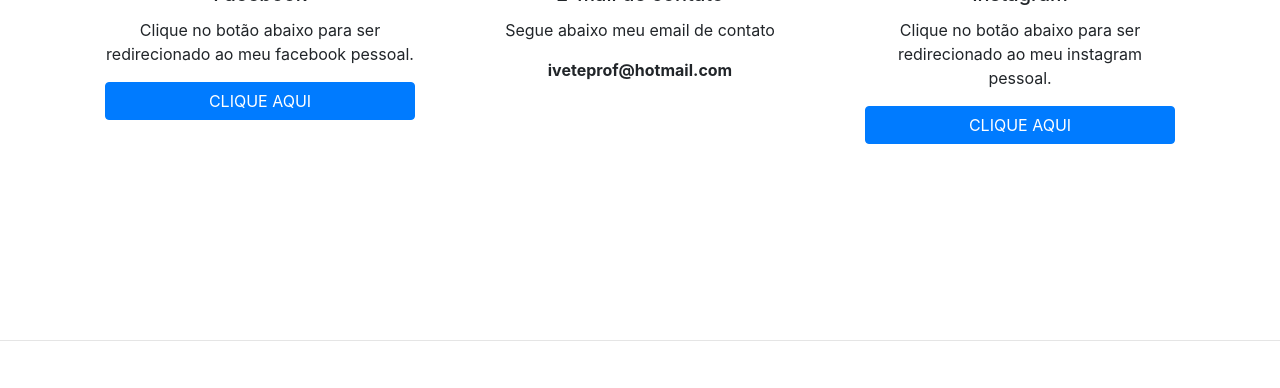
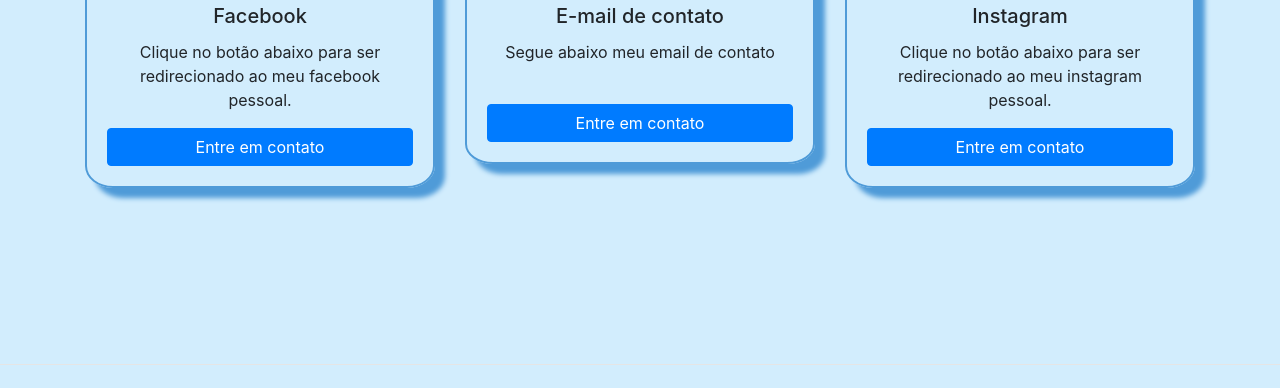
Before and after one commit to V3nsk/web-projeto-extens-o, a plain HTML site: page index.html in a window 1280 px wide. Shown: the part 2571-2959 px from the top of the page. Drawn offline with nearby package versions, Linux system fonts and the light colour scheme.

Commit message:
Estilização de algumas seções

```diff
--- a/css/style.css
+++ b/css/style.css
@@ -7,6 +7,7 @@
     --branco:#ffffff;
     --cinza-claro:#e7eff7;
     --nova-cor:#4f9bd8;
+    --bg-color: rgb(210, 237, 253);
 
 }
 
@@ -40,6 +41,7 @@
 }
 body {
     padding-top: 70px; /* Ajuste conforme a altura real do header */
+    background-color: var(--bg-color);
 }
 
 .nav-link {
@@ -133,16 +135,37 @@
     display: flex;
     justify-content: center;
     align-items: center;
+    padding-top: 20px;
+
+
 }
 
 #contato{
     padding: 80px 0;
     border-bottom: 1px solid #e5e5e5;
+    background-color: var(--bg-color);
 }
 
 #alg{
     display: flex;
     justify-content: center;
+
+}
+
+#contato  .card{
+    background-color: transparent;
+    border-radius: 8%;
+    border-color: var(--azul);
+    -webkit-box-shadow: 10px 10px 5px 0px rgba(0,0,0,0.75);
+    -moz-box-shadow: 10px 10px 5px 0px rgba(0,0,0,0.75);
+    box-shadow: 10px 10px 5px 0px var(--azul);
+}
+
+.card{
+    overflow-y: hidden;
+    background-color: transparent;
+    border-radius: 8%;
+    border-color: var(--azul);
 
 }
 
--- a/index.html
+++ b/index.html
@@ -204,7 +204,7 @@
             </div>
             <div class="row">
                 <div class=" d-flex justify-content-center col-12 ">
-                    <a href="/html/dogs.html" id="alg" class="btn btn-primary verde ">Mais doguinhos</a>
+                    <a href="/html/dogs.html" id="alg" class="btn btn-primary verde ">Mais pets</a>
 
                 </div>
             </div>
@@ -217,37 +217,36 @@
         <div class="container mb-5">
             <div class="row">
                 <h1 class="text-center mt-3">Ajude você também</h1>
-
-
                 <div class="col-4">
-                    <div class="card border-0 mt-5 mb-5 ">
+                    <div class="card border-2 mt-5 mb-5 ">
                         <i class="bi bi-facebook text-primary ms-3"></i>
                         <div class="card-body">
                             <h5 class="card-title text-center">Facebook</h5>
                             <p class="card-text  text-center" id="p">Clique no botão abaixo para ser redirecionado ao meu facebook pessoal.</p>
-                            <a href="https://www.facebook.com/ivete.nogacz" id="alg" class="btn btn-primary verde">CLIQUE AQUI</a>
+                            <a href="https://www.facebook.com/ivete.nogacz" id="alg" class="btn btn-primary verde">Entre em contato</a>
                         </div>
                     </div>
                 </div>
 
                 <div class="col-4">
-                    <div class="card border-0 mt-5 mb-5 ">
+                    <div class="card border-2 mt-5 mb-5 ">
                         <i class="bi bi-envelope text-primary ms-3"></i>
                         <div class="card-body">
                             <h5 class="card-title text-center">E-mail de contato</h5>
-                            <p class="card-text  text-center ">Segue abaixo meu email de contato</p>
-                            <p class="card-text  text-center"><strong>iveteprof@hotmail.com</strong></p>
+                            <p class="card-text  text-center ">Segue abaixo meu email de contato </p>
+                            <br>
+                            <a href="malito:iveteprof@hotmail.com" id="alg" class="btn btn-primary verde">Entre em contato</a>
                         </div>
                     </div>
                 </div>
 
                 <div class="col-4">
-                    <div class="card border-0 mt-5 mb-5">
+                    <div class="card border-2 mt-5 mb-5">
                         <i class="bi bi-instagram text-primary ms-3"></i>
                         <div class="card-body">
                             <h5 class="card-title text-center">Instagram</h5>
                             <p class="card-text  text-center">Clique no botão abaixo para ser redirecionado ao meu instagram pessoal.</p>
-                            <a href="https://www.instagram.com/ivetenogacz/" id="alg" class="btn btn-primary verde">CLIQUE AQUI</a>
+                            <a href="https://www.instagram.com/ivetenogacz/" id="alg" class="btn btn-primary verde">Entre em contato</a>
                         </div>
                     </div>
                 </div>
```
